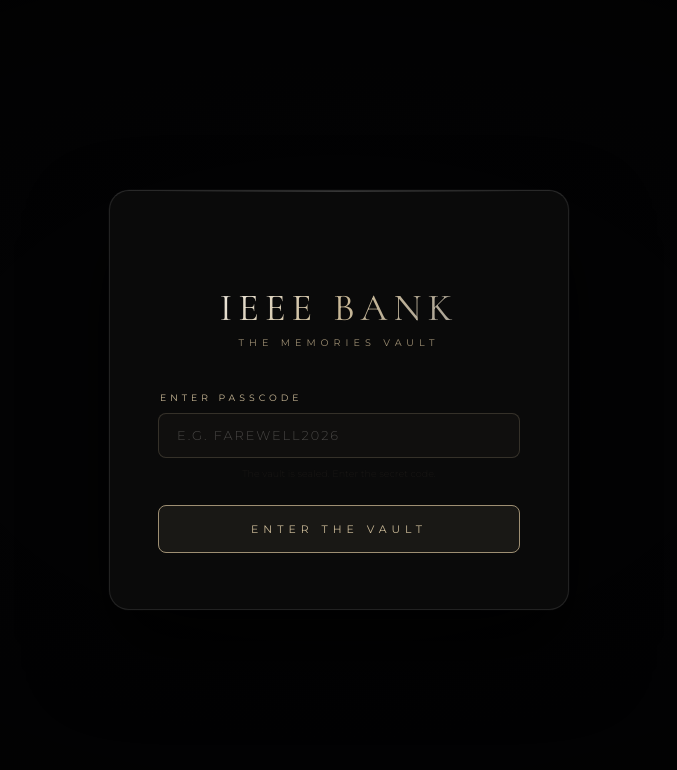
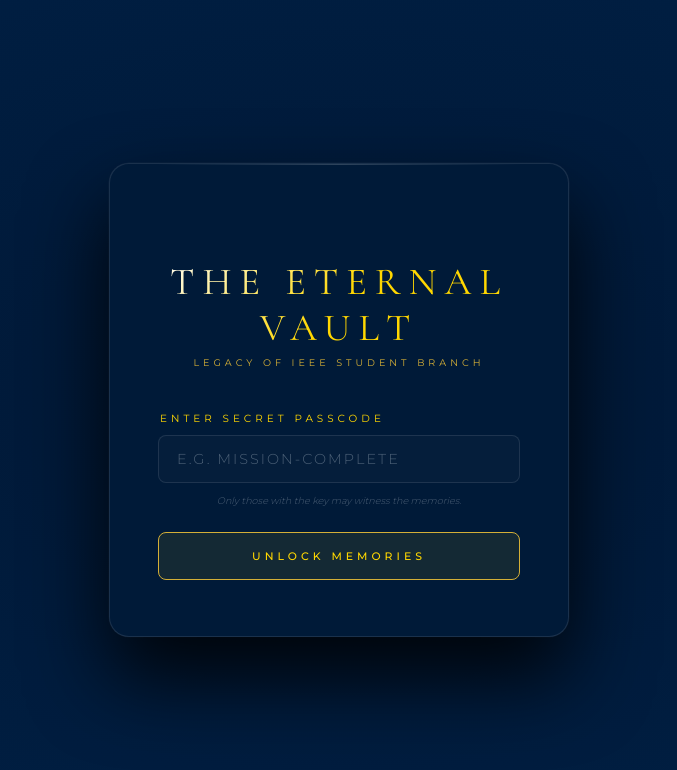
Before and after one commit to kartikeya7609/farewell__, a React (Vite) app: page / in a window 1280 px wide. Shown: the top 770 px of the page, without its empty margins (301-978 px from the left). Built offline with nearby package versions, Linux system fonts and the light colour scheme.

Commit message:
modified the theme

```diff
--- a/src/App.jsx
+++ b/src/App.jsx
@@ -131,7 +131,7 @@
       <div style={{
         width: '100vw', height: '100vh', overflow: 'hidden',
         display: 'flex', justifyContent: 'center', alignItems: 'center',
-        background: '#000', position: 'relative'
+        background: 'var(--bg-dark)', position: 'relative'
       }}>
         <div style={{ width: '100%', height: '100%', zIndex: 10 }}>
           <Calendar phase={phase} />
--- a/src/components/DateCell.jsx
+++ b/src/components/DateCell.jsx
@@ -180,8 +180,8 @@
                 scale: [1, 1.5, 5, 80],
                 rotate: [0, 0, 2],
                 zIndex: 99999,
-                background: "#c9b896",
-                boxShadow: "0 0 100px rgba(201, 184, 150, 0.6)",
+                background: "var(--accent-gold)",
+                boxShadow: "0 0 100px rgba(255, 215, 0, 0.6)",
               }
             : phase === "animate"
               ? {
@@ -253,14 +253,14 @@
           >
             <motion.circle
               cx="50" cy="50" r="30"
-              stroke="#d32f2f"
+              stroke="var(--accent-gold)"
               strokeWidth="4"
               fill="transparent"
               initial={{ pathLength: 0, rotate: -90 }}
               animate={{ pathLength: 1 }}
               exit={{ opacity: 0, scale: 0 }}
               transition={{ duration: 0.3, ease: "easeInOut" }}
-              style={{ filter: 'drop-shadow(0 0 5px rgba(211, 47, 47, 0.8))' }}
+              style={{ filter: 'drop-shadow(0 0 5px rgba(255, 215, 0, 0.8))' }}
             />
           </svg>
         )}
@@ -277,9 +277,9 @@
               position: "absolute", top: "50%", left: "50%",
               width: "60px", height: "60px",
               marginTop: "-30px", marginLeft: "-30px",
-              border: "2px solid #d32f2f", borderRadius: "50%",
+              border: "2px solid var(--accent-gold)", borderRadius: "50%",
               pointerEvents: "none", zIndex: 10,
-              boxShadow: "0 0 10px red"
+              boxShadow: "0 0 10px var(--accent-gold)"
             }}
           />
         )}
@@ -298,7 +298,7 @@
                 style={{
                   position: 'absolute', top: '-4px', left: '-4px',
                   width: `${p.size}px`, height: `${p.size}px`, borderRadius: '50%',
-                  background: '#14ff72', boxShadow: '0 0 10px #14ff72'
+                  background: 'var(--accent-gold)', boxShadow: '0 0 10px var(--accent-gold)'
                 }}
               />
             ))}
--- a/src/components/VaultLogin.jsx
+++ b/src/components/VaultLogin.jsx
@@ -3,51 +3,59 @@
 
 const VaultLogin = ({ passcode, setPasscode, isError, startSequence }) => {
   return (
-    <div className="front-page">
-      <div className="bank-card">
+    <div className="front-page" style={{ background: 'var(--bg-dark)' }}>
+      <div className="bank-card" style={{ background: 'var(--surface)', borderColor: 'var(--glass-border)' }}>
         <div className="bank-header">
-          <h3 style={{ color: '#1a237e' }}>IEEE BANK</h3>
-          <p style={{ color: 'var(--accent-dim)' }}>The Memories Vault</p>
+          <h3 style={{
+            background: 'linear-gradient(135deg, #fff 0%, var(--gold) 50%, #ffd700 100%)',
+            WebkitBackgroundClip: 'text',
+            WebkitTextFillColor: 'transparent',
+            letterSpacing: '8px'
+          }}>THE ETERNAL VAULT</h3>
+          <p style={{ color: 'var(--accent-dim)', letterSpacing: '4px' }}>Legacy of IEEE Student Branch</p>
         </div>
         <div className="bank-form">
           <div className="bank-input">
-            <label style={{ color: isError ? '#ff4b2b' : 'var(--accent)' }}>
-              {isError ? 'Invalid Passcode' : 'Enter Passcode'}
+            <label style={{ color: isError ? '#ff4b2b' : 'var(--accent)', fontSize: '0.65rem' }}>
+              {isError ? 'Access Denied: Invalid Key' : 'Enter Secret Passcode'}
             </label>
             <input
               type="text"
-              placeholder="e.g. FAREWELL2026"
+              placeholder="e.g. MISSION-COMPLETE"
               value={passcode}
               onChange={(e) => setPasscode(e.target.value)}
               onKeyDown={(e) => e.key === 'Enter' && startSequence()}
               autoComplete="off"
               spellCheck={false}
               style={{
-                borderColor: isError ? '#ff4b2b' : 'rgba(201,184,150,0.2)',
-                background: 'rgba(201,184,150,0.03)',
-                color: 'var(--accent)',
-                textTransform: 'uppercase', letterSpacing: '2px'
+                borderColor: isError ? '#ff4b2b' : 'var(--glass-border)',
+                background: 'rgba(255, 255, 255, 0.02)',
+                color: 'var(--text-primary)',
+                textTransform: 'uppercase',
+                letterSpacing: '3px',
+                fontSize: '0.9rem'
               }}
             />
-            <p style={{ fontSize: '0.6rem', color: 'var(--accent-trace)', marginTop: '10px', textAlign: 'center' }}>
-              The vault is sealed. Enter the secret code.
+            <p style={{ fontSize: '0.6rem', color: 'var(--text-faint)', marginTop: '12px', textAlign: 'center', fontStyle: 'italic' }}>
+              Only those with the key may witness the memories.
             </p>
           </div>
           <motion.button
             className="withdraw-btn"
             animate={isError ? { x: [-10, 10, -10, 10, 0] } : {}}
             transition={{ duration: 0.4 }}
-            whileHover={{ scale: 1.02, backgroundColor: 'var(--accent)', color: '#000' }}
+            whileHover={{ scale: 1.02, backgroundColor: 'var(--accent)', color: '#001' }}
             whileTap={{ scale: 0.98 }}
             onClick={startSequence}
             style={{
                background: 'var(--accent-trace)',
                border: '1px solid var(--accent-dim)',
                color: 'var(--accent)',
-               letterSpacing: '5px'
+               letterSpacing: '4px',
+               fontWeight: '500'
             }}
           >
-            ENTER THE VAULT
+            UNLOCK MEMORIES
           </motion.button>
         </div>
       </div>
--- a/src/index.css
+++ b/src/index.css
@@ -4,20 +4,20 @@
    DESIGN TOKENS
 ══════════════════════════════════════════════════════ */
 :root {
-    --accent: #c9b896;
-    --accent-dim: #9e8f73;
-    --accent-glow: rgba(201, 184, 150, 0.4);
-    --accent-trace: rgba(201, 184, 150, 0.08);
-    --text-primary: #f0ede8;
-    --text-muted: rgba(240, 237, 232, 0.45);
-    --text-faint: rgba(240, 237, 232, 0.25);
-    --bg-dark: #050507;
-    --surface: #0a0a0a;
-    --glass-bg: rgba(255, 255, 255, 0.015);
-    --glass-border: rgba(255, 255, 255, 0.08);
+    --accent: #ffd700;
+    --accent-dim: #d4af37;
+    --accent-glow: rgba(255, 215, 0, 0.4);
+    --accent-trace: rgba(255, 215, 0, 0.08);
+    --text-primary: #f0f8ff;
+    --text-muted: rgba(240, 248, 255, 0.6);
+    --text-faint: rgba(240, 248, 255, 0.3);
+    --bg-dark: #002147; /* User provided deep blue */
+    --surface: #001a38;
+    --glass-bg: rgba(0, 33, 71, 0.4);
+    --glass-border: rgba(255, 255, 255, 0.1);
     --border-fine: 0.5px solid rgba(255, 255, 255, 0.1);
-    --gold: #c9b896;
-    --gold-dim: rgba(201, 184, 150, 0.45);
+    --gold: #ffd700;
+    --gold-dim: rgba(212, 175, 55, 0.6);
     --depth-shadow: 0 40px 80px rgba(0, 0, 0, 0.85), 0 0 0 0.5px rgba(255, 255, 255, 0.06);
 }
 
@@ -34,7 +34,7 @@
 body {
     margin: 0 !important;
     padding: 0 !important;
-    background: #050507 !important;
+    background: var(--bg-dark) !important;
     color: var(--text-primary);
     font-family: 'Montserrat', sans-serif;
     font-weight: 300;
@@ -55,7 +55,7 @@
    LOADER
 ══════════════════════════════════════════════════════ */
 .loader-container {
-    background: #050507;
+    background: var(--bg-dark);
     height: 100vh;
     width: 100vw;
     display: flex;
@@ -127,7 +127,7 @@
     position: absolute;
     inset: 0;
     background: radial-gradient(ellipse 80% 80% at 50% 50%,
-            rgba(0, 0, 0, 0.25) 0%, rgba(0, 0, 0, 0.9) 100%);
+            rgba(2, 8, 23, 0.4) 0%, var(--bg-dark) 100%);
     z-index: 1;
 }
 
@@ -281,7 +281,7 @@
     width: 100%;
     height: 100%;
     object-fit: cover;
-    filter: brightness(0.4) contrast(1.1);
+    filter: brightness(0.5) contrast(1.1) saturate(0.8);
     transform: scale(1.08);
     transition: transform 10s ease-out;
 }
@@ -447,7 +447,7 @@
 .parallax-container {
     display: block;
     width: 100vw;
-    background: #050507;
+    background: var(--bg-dark);
 }
 
 .parallax-section {
@@ -477,9 +477,9 @@
     inset: 0;
     z-index: 2;
     background: linear-gradient(to bottom,
-            rgba(5, 5, 7, 0.72) 0%,
-            rgba(5, 5, 7, 0.08) 50%,
-            rgba(5, 5, 7, 0.78) 100%);
+            var(--bg-dark) 0%,
+            rgba(2, 8, 23, 0.1) 50%,
+            var(--bg-dark) 100%);
     pointer-events: none;
 }
 
@@ -501,7 +501,7 @@
     text-align: center;
     padding: clamp(2.5rem, 5vw, 4rem) clamp(2rem, 6vw, 5rem);
     border-radius: 16px;
-    background: rgba(5, 5, 7, 0.62);
+    background: rgba(15, 23, 42, 0.62);
     backdrop-filter: blur(26px);
     -webkit-backdrop-filter: blur(26px);
     border: var(--border-fine);
--- a/src/styles/calendar.css
+++ b/src/styles/calendar.css
@@ -2,13 +2,13 @@
    CALENDAR DESIGN SYSTEM (DARK & GOLD)
    ════════════════════════════════════════ */
 :root {
-  --bg-deep: #050507;
-  --bg-surface: #0a0a0a;
-  --accent-gold: #c9b896;
-  --accent-gold-dim: rgba(201, 184, 150, 0.45);
-  --text-primary: #f0ede8;
-  --text-muted: rgba(240, 237, 232, 0.4);
-  --glass-border: rgba(255, 255, 255, 0.08);
+  --bg-deep: #002147;
+  --bg-surface: #001a38;
+  --accent-gold: #ffd700;
+  --accent-gold-dim: rgba(255, 215, 0, 0.45);
+  --text-primary: #f0f8ff;
+  --text-muted: rgba(240, 248, 255, 0.5);
+  --glass-border: rgba(255, 255, 255, 0.1);
   --grid-line: rgba(255, 255, 255, 0.04);
 }
 
@@ -140,7 +140,7 @@
   font-size: 0.6rem;
   text-transform: uppercase;
   letter-spacing: 4px;
-  color: #1a237e; /* Midnight Blue */
+  color: var(--accent-gold);
   font-weight: 600;
 }
 
```
Also changed, not shown: src/components/InvitationScreen.jsx (+11 -9 lines).
